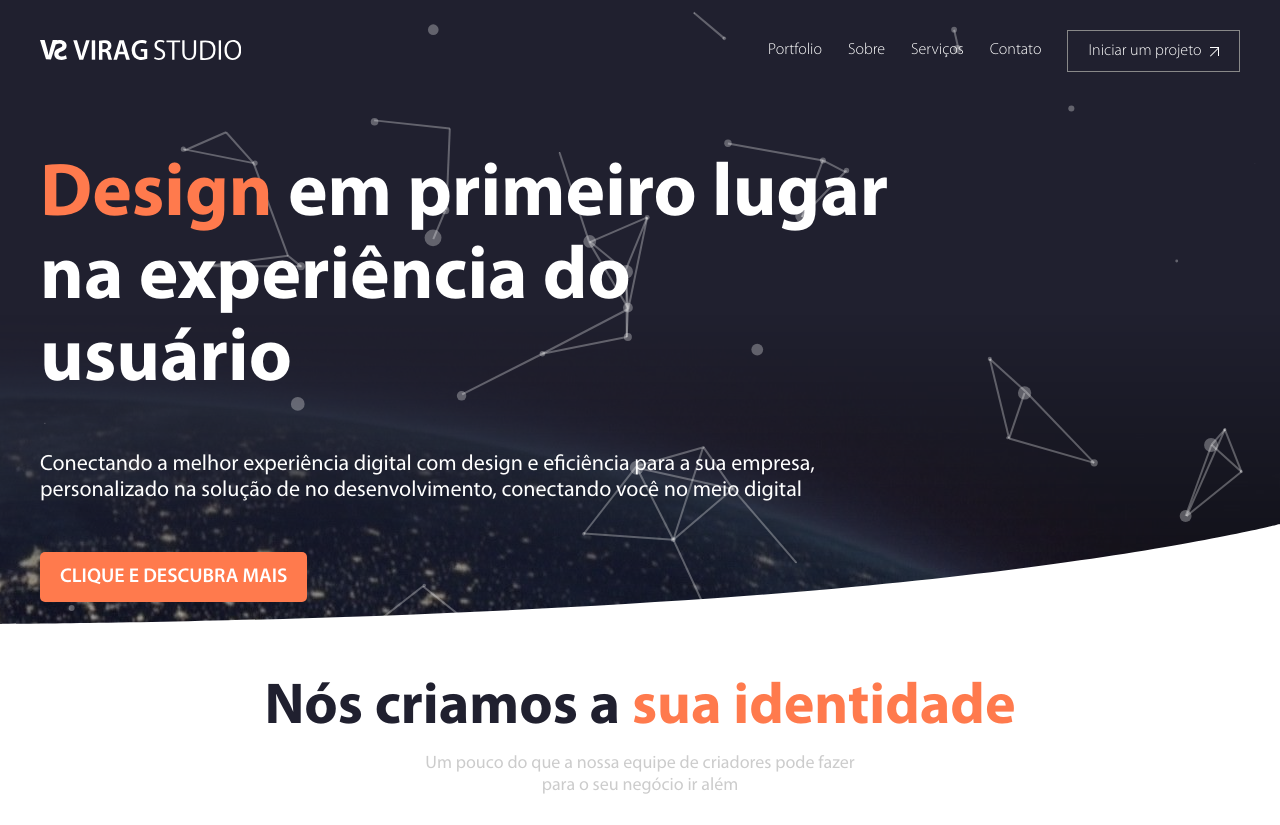
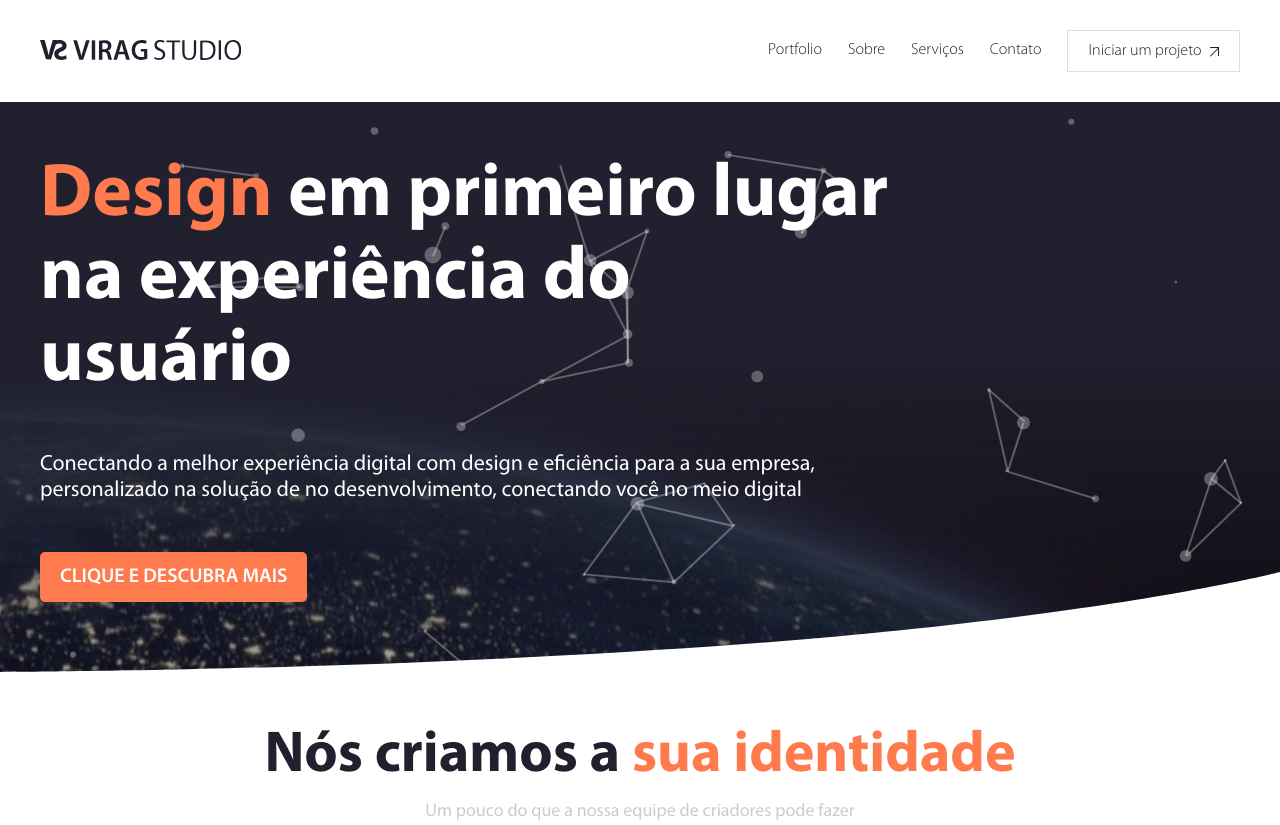
Before and after one commit to RichardVirag/viragstudio, a Node server app: page / in a window 1280 px wide. Shown: the top 825 px of the page. Run offline with Node 20, Linux system fonts and the light colour scheme; some libraries are stand-ins or nearby versions.

Commit message:
Fixed header

```diff
--- a/assets/css/main.css
+++ b/assets/css/main.css
@@ -306,13 +306,23 @@
 /* Header */
 
 header {
-  margin: 20px 0;
-  position: absolute;
+  padding: 20px 0;
+  position: fixed;
+  background: #fff;
+  z-index: 999;
   top: 0;
   left: 0;
   width: 100vw;
   max-width:100%;
-  z-index: 1;
+  transition: .25s ease-in-out;
+}
+
+header.scroll {
+  top: -102px;
+}
+
+header.fixed {
+  top: 0;
 }
 
 .logo {
@@ -406,31 +416,6 @@
   transition: .4s ease-in-out;
 }
 
-.white-header .logo svg {
-  fill: #fff;
-}
-
-.white-header ul li a {
-  color: #fff;
-}
-
-.white-header .start-project-btn a {
-  border: 1px solid #888;
-}
-
-.white-header .start-project-btn a:hover {
-  border: 1px solid #ff7a4d;
-}
-
-.white-header .arrow {
-  border-top: 1px solid #fff;
-  border-right: 1px solid #fff;
-}
-
-.white-header .arrow:before {
-  border-right: 1px solid #fff;
-}
-
 /* Footer */
 
 footer .cut-triangle {
@@ -477,7 +462,7 @@
 
 .top-index {
   background: url(../img/index-bg.png), #20202f;
-  height: 78vh;
+  height: 84vh;
   position: relative;
   padding: 100px 0 120px;
   background-repeat: no-repeat;
--- /dev/null
+++ b/assets/js/header.js
@@ -0,0 +1,25 @@
+const header = document.getElementById('header');
+let lastScrollTop = 0;
+let whiteHeader = false;
+
+document.addEventListener("scroll", function() {
+    let st = window.pageYOffset || document.documentElement.scrollTop;
+    if (st > lastScrollTop || document.documentElement.scrollTop == 0){
+        if (document.documentElement.scrollTop == 0) {
+            header.classList.remove("scroll");
+        }
+        else {
+            header.classList.add("scroll");
+        }
+
+        if (header.classList.contains("fixed")) {
+            header.classList.remove("fixed");
+        }
+    } else {
+        if (!header.classList.contains("fixed")) {
+            header.classList.add("fixed");
+            header.classList.remove("white-header");
+        }
+    }
+    lastScrollTop = st <= 0 ? 0 : st;
+ }, false);
--- a/server.js
+++ b/server.js
@@ -42,8 +42,7 @@
 
     function renderServicos(res) {
         res.render("servicos", {
-            title: "A melhor solução pra você",
-            headerClass: 'white-header'
+            title: "A melhor solução pra você"
         });
     }
     function renderServicosBranding(res) {
@@ -89,7 +88,6 @@
     server.get("/", (req, res) => {
         res.render("index", {
             title: "Além do desenvolvimento, uma experiência em design",
-            headerClass: 'white-header'
         });
     });
 
@@ -135,7 +133,6 @@
 
     server.use((req, res) => {
         res.status(404).render("404", {
-            title: "404",
-            headerClass: 'white-header'
+            title: "404"
         });
     });
--- a/views/partials/nav.handlebars
+++ b/views/partials/nav.handlebars
@@ -1,4 +1,4 @@
-<header class="{{ headerClass }}">
+<header id="header">
     <nav class="container space-btw">
         <a href="/" class="logo">
             <!-- logo svg -->
@@ -39,3 +39,4 @@
         </ul>
     </nav>
 </header>
+<script src="js/header.js"></script>
```
